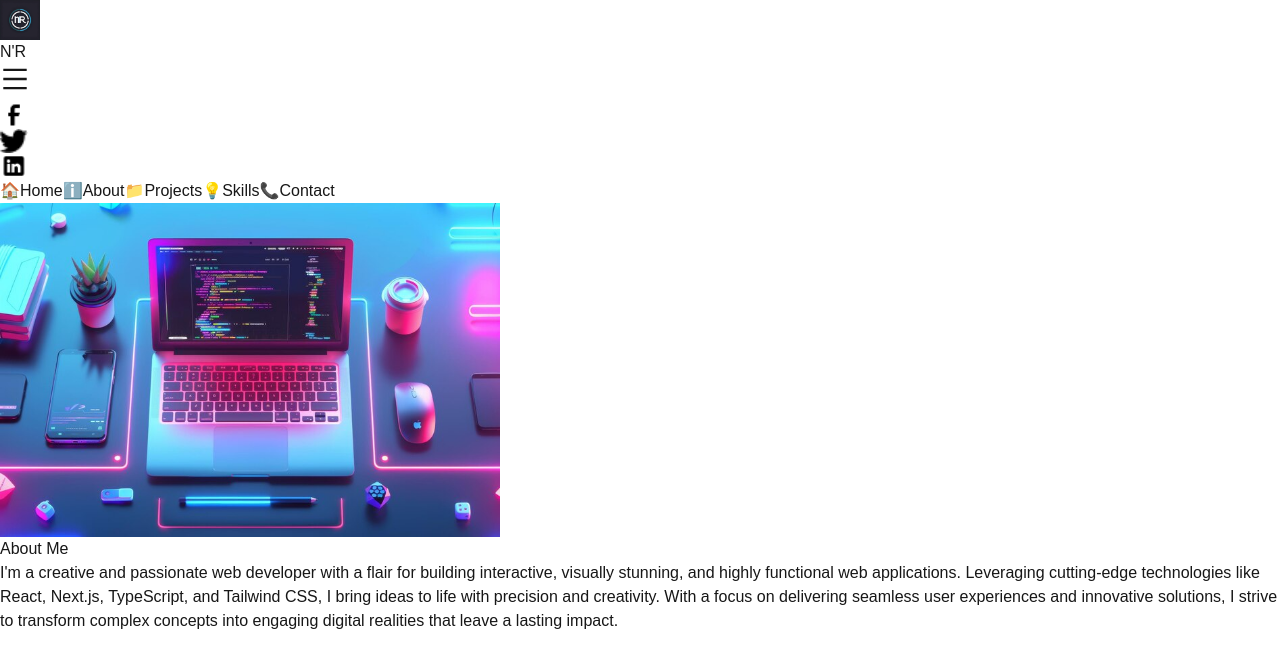
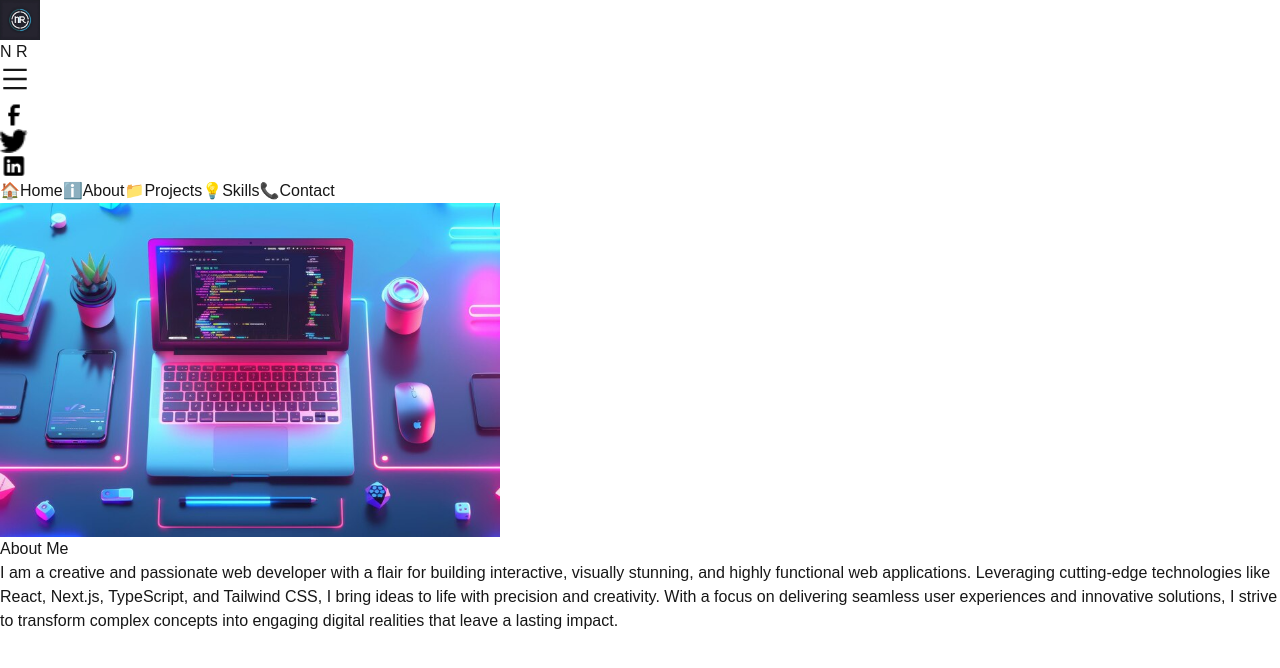
Before and after one commit to BinteRazi/Portfolio-Tailwind, a Next.js app: page /about in a window 1280 px wide. Shown: the top 668 px of the page. Built offline with nearby package versions, Linux system fonts and the light colour scheme.

Commit message:
Milestone-2

```diff
--- a/src/app/about/page.tsx
+++ b/src/app/about/page.tsx
@@ -17,7 +17,7 @@ const AboutPage = () => {
           <div className="mt-4 md:mt-0 text-left flex flex-col h-full">
             <h2 className="text-4xl font-bold  mb-4 text-transparent bg-clip-text bg-gradient-to-br from-blue-500 via-pink-400 to-gray-500">About Me</h2>
             <p className="text-base lg:text-lg">
-            I'm a creative and passionate web developer with a flair for building interactive, visually stunning, and highly functional web applications.
+            I am a creative and passionate web developer with a flair for building interactive, visually stunning, and highly functional web applications.
              Leveraging cutting-edge technologies like React, Next.js, TypeScript, and Tailwind CSS, I bring ideas to life with precision and creativity.
               With a focus on delivering seamless user experiences and innovative solutions, I strive to transform complex concepts into engaging digital
               realities that leave a lasting impact. </p>
--- a/src/app/components/HeroSection.tsx
+++ b/src/app/components/HeroSection.tsx
@@ -8,7 +8,7 @@ const HeroSection = () => {
         <div className="col-span-7 place-self-center text-center sm:text-left">
           <h1 className="text-gray-100 mb-4 text-4xl sm:text-5xl font-extrabold">
             <span className="text-transparent bg-clip-text bg-gradient-to-r from-blue-500 via-pink-400 to-gray-400">
-              Hello, I'm
+              Hello, I am
             </span> Nimra Razi</h1>
           <p className="text-yellow-50 mb-6 text-base sm:text-lg lg:text-xl w-3/4">
           A passionate web developer skilled with modern frameworks and cutting-edge technologies.
--- a/src/app/components/Navbar.tsx
+++ b/src/app/components/Navbar.tsx
@@ -22,7 +22,7 @@ const Nav = () => {
             className="w-[40] h-[40] object-contain rounded-full"
           />
         </div>
-        <h1 className="text-white text-[25px] font-semibold">N'R</h1>
+        <h1 className="text-white text-[25px] font-semibold">N R</h1>
       </div>
 
       {/* Mobile Menu Icon */}
@@ -37,7 +37,7 @@ const Nav = () => {
       {/* Social Icons */}
       <div className="flex flex-row gap-5 mb-2 bg-white rounded-full justify-between items-center border-4 border-gray-500 p-1">
         {Socials.map((social) => (
-          <img
+          <Image
             key={social.name}
             src={social.src}
             alt={`${social.name} icon`}
--- a/src/app/contact/page.tsx
+++ b/src/app/contact/page.tsx
@@ -10,7 +10,7 @@ const ContactForm = () => {
               Contact Us
             </h2>
             <p className="text-gray-300 mt-2">
-              We'd love to hear from you! Fill out the form below to get in touch.
+              We did love to hear from you! Fill out the form below to get in touch.
             </p>
           </div>
 
--- a/src/app/projects/page.tsx
+++ b/src/app/projects/page.tsx
@@ -1,6 +1,7 @@
 "use client";
 import React, { useState } from "react";
 import { motion } from "framer-motion";
+import Image from "next/image";
 
 interface Props {
   title: string;
```
